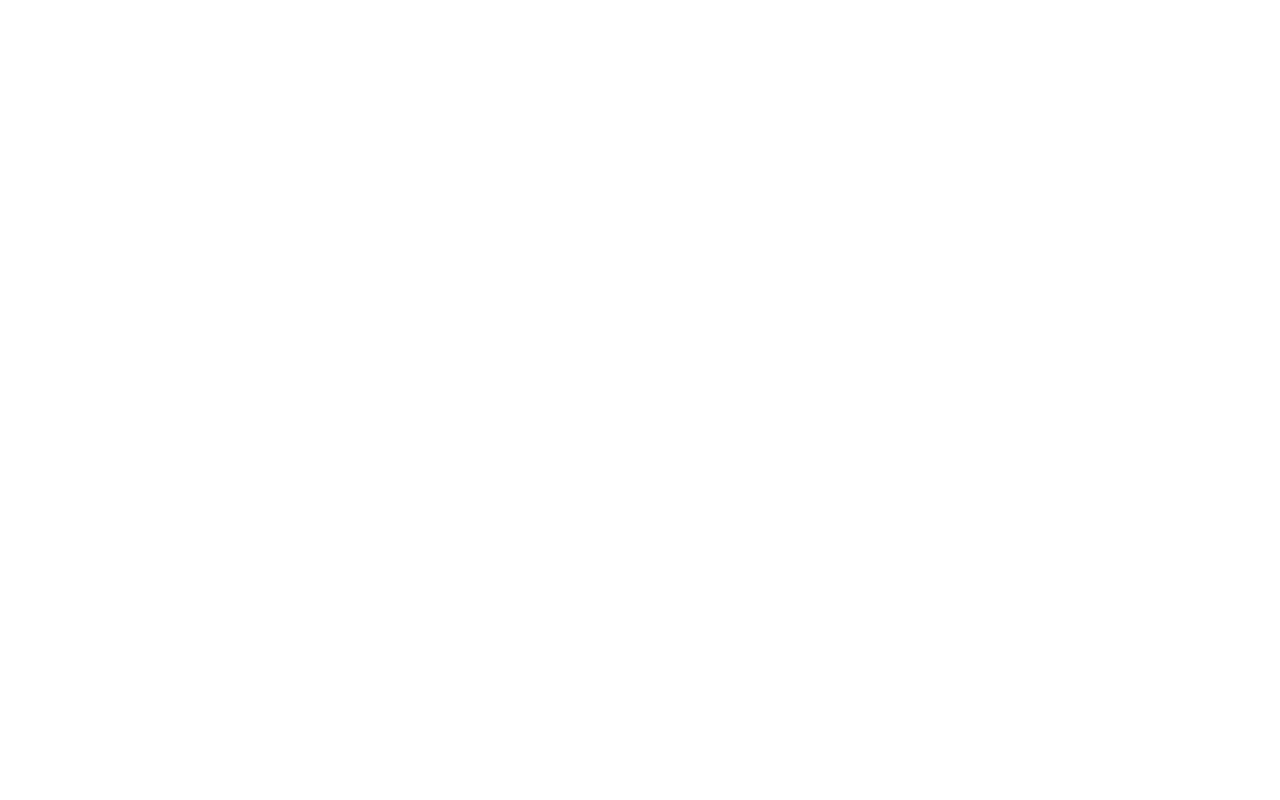
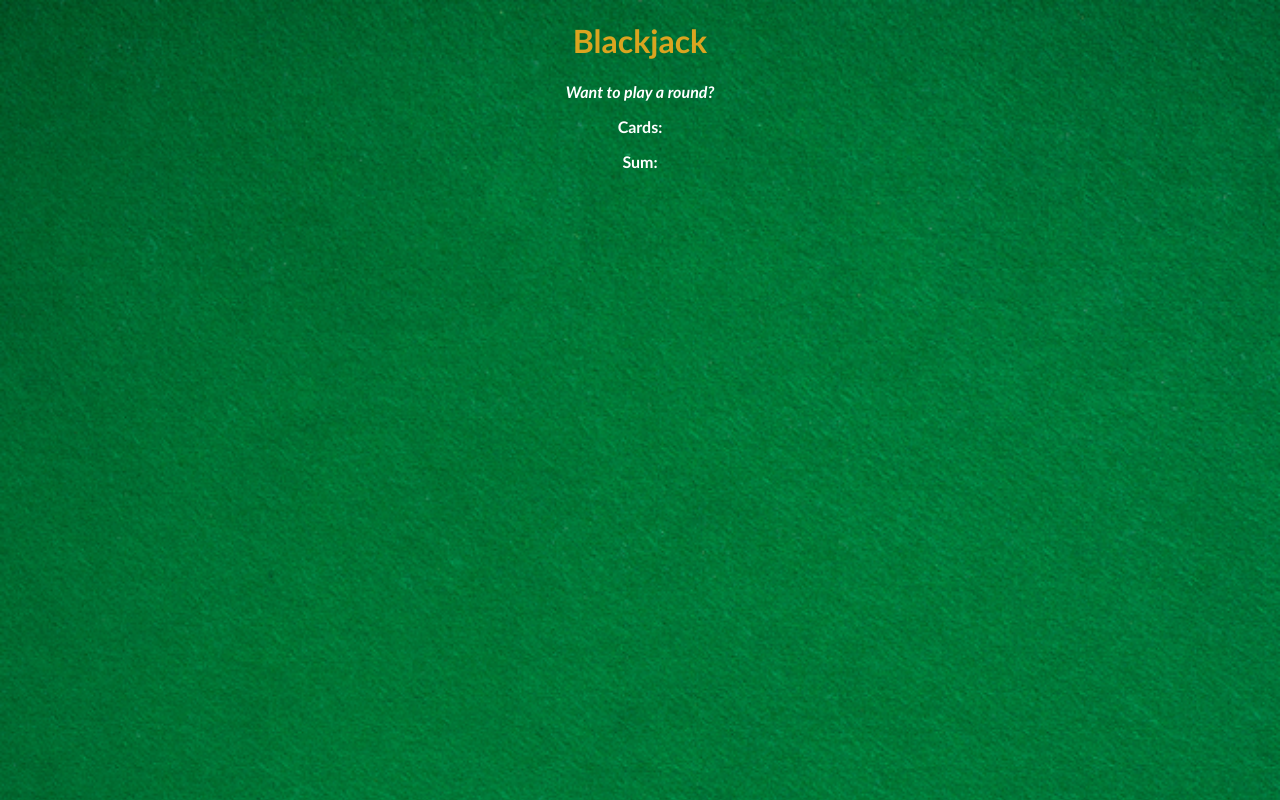
Before and after one commit to Mut1s0/BlackJack, a plain HTML site: page index.html in a window 1280 px wide. Drawn offline with Linux system fonts and the light colour scheme.

Commit message:
Add basic styling

```diff
--- a/index.html
+++ b/index.html
@@ -4,10 +4,19 @@
   <meta charset="UTF-8">
   <meta http-equiv="X-UA-Compatible" content="IE=edge">
   <meta name="viewport" content="width=device-width, initial-scale=1.0">
+  <link rel="stylesheet" href="/style.css">
   <title>Blackjack</title>
 </head>
 <body>
 
+  <h1>Blackjack</h1>
+
+  <p id="message-el">Want to play a round?</p>
+
+  <p>Cards:</p>
+
+  <p>Sum:</p>
+
   <script src="/index.js"></script>
 </body>
 </html>
--- a/index.js
+++ b/index.js
@@ -1,15 +1,18 @@
 let firstCard = 11
-let secondCard = 9
+let secondCard = 10
 let sum = firstCard + secondCard
 let hasBlackJack = false
 let isAlive = true
+let message = ""
 
 if ( sum < 21 ) {
-  console.log("Do you want to draw a new card? 🙂")
+  message = "Do you want to draw a new card? 🙂"
 } else if ( sum === 21 ) {
-  console.log("Wohooo!You have blackjack! 🥳")
+  message = "Wohooo!You have blackjack! 🥳"
   hasBlackJack = true
 }else {
-  console.log("You're out of the game! 😭")
+  message = "You're out of the game! 😭"
   isAlive = false
 }
+
+console.log(message)
--- a/style.css
+++ b/style.css
@@ -0,0 +1,16 @@
+body {
+  font-family: 'Trebuchet MS', 'Lucida Sans Unicode', 'Lucida Grande', 'Lucida Sans', Arial, sans-serif;
+  background-image: url(/images/table.png);
+  background-size: cover;
+  text-align: center;
+  color: white;
+  font-weight: bold;
+}
+
+h1 {
+  color: goldenrod;
+}
+
+#message-el {
+  font-style: italic;
+}
```
Also changed, not shown: images/table.png (added).
